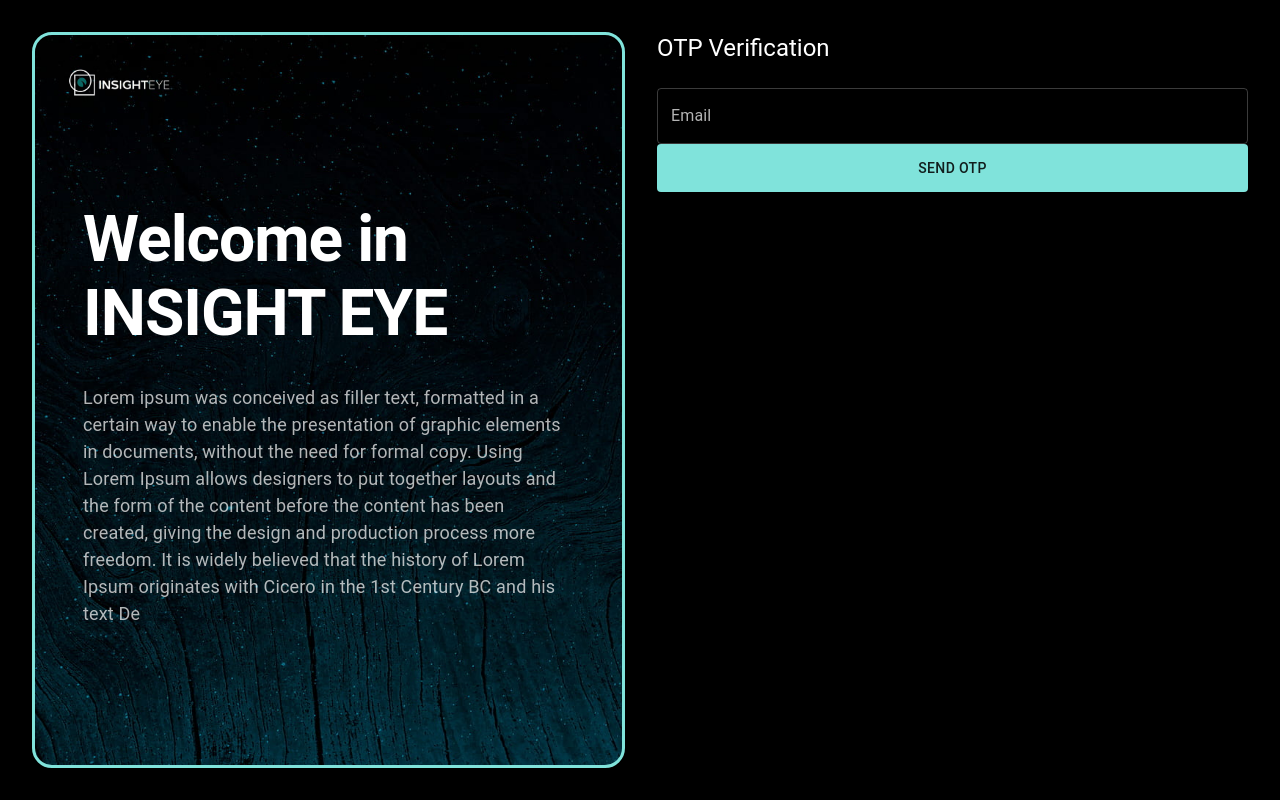
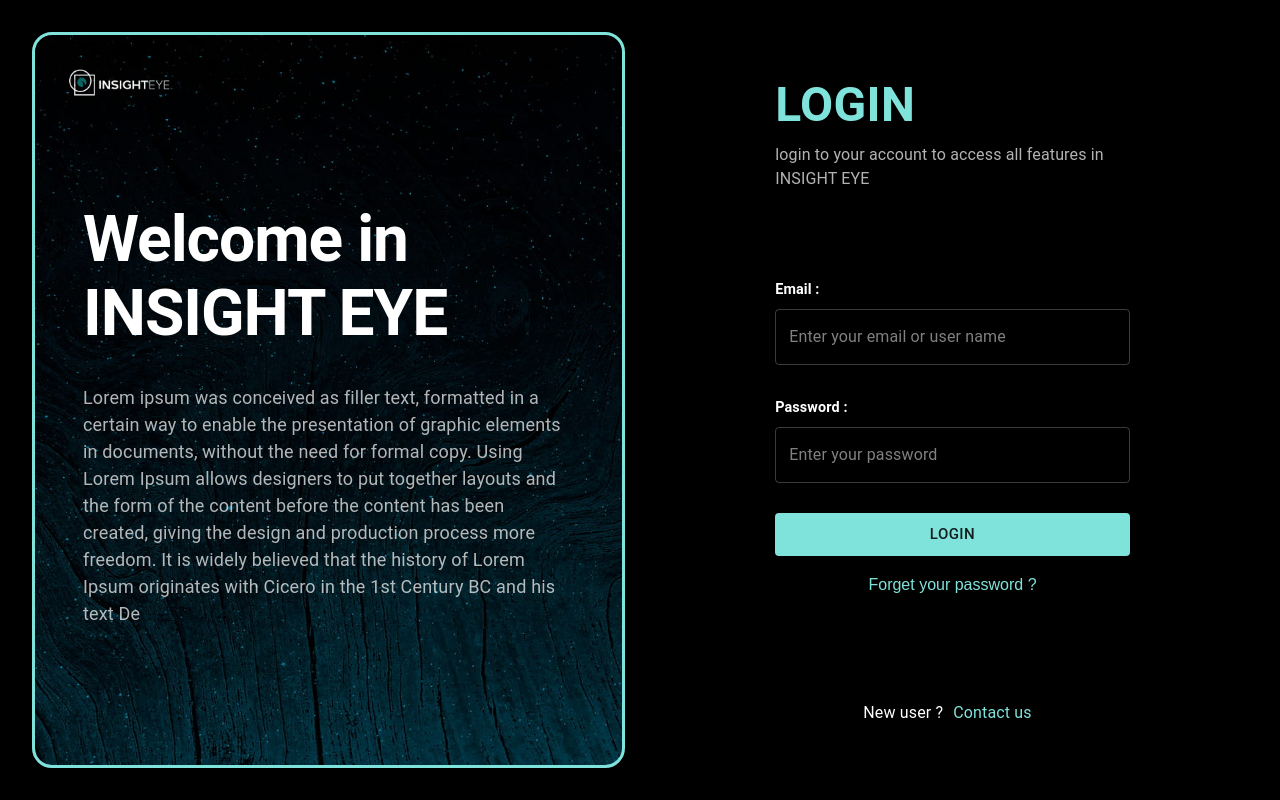
Before and after one commit to randa-11295/Insight-eye, a React (Create React App) app: page /log-in in a window 1280 px wide. Built offline with nearby package versions, Linux system fonts and the light colour scheme.

Commit message:
update log in ui

```diff
--- a/src/Components/Auth/LogIn.js
+++ b/src/Components/Auth/LogIn.js
@@ -5,7 +5,7 @@ import { useFormik } from "formik";
 import axios from "axios";
 import { useRecoilState } from "recoil";
 import { authState } from "../../Recoil/RecoilState";
-import { Box, Button, Typography } from "@mui/material";
+import { Box, Link, Typography } from "@mui/material";
 
 const LogIn = () => {
 
@@ -46,7 +46,7 @@ const LogIn = () => {
 
   return (
 
-    <Box>
+    <Box sx={{ flexDirection: "column", height: "100%", display: "flex", justifyContent: "space-around" }}>
       <Box>
         <Typography
           variant="h4"
@@ -68,6 +68,7 @@ const LogIn = () => {
         >
           login to your account  to access all features in INSIGHT EYE</Typography>
       </Box>
+
       <Box component="form" onSubmit={formik.handleSubmit}>
 
         <InputTextCustom label="Email "
@@ -83,14 +84,21 @@ const LogIn = () => {
 
           value={formik.values.username}
           onChange={formik.handleChange} />
-        <Button sx={{ margin: "auto" }}>
-
-          Forget your password?
-        </Button>
         <LoadBtn fullWidth text={"LogIn"} />
 
+        <Link component="span" underline="hover" sx={{ cursor: "pointer", padding: "20px", display: "block", textAlign: "center" }}>
+          Forget your password ?
+        </Link>
       </Box>
-      </Box>
+
+      <Typography sx={{ textAlign: "center" }}>
+
+        New user ?
+        <Link component="span" underline="hover" sx={{ cursor: "pointer", padding: "10px" }}>
+          Contact us
+        </Link>
+      </Typography>
+    </Box>
   )
 }
 
--- a/src/Pages/Welcome.js
+++ b/src/Pages/Welcome.js
@@ -19,7 +19,11 @@ const Welcome = () => {
         width: { md: "50%" },
         height: { xs: "50%", md: "100%" },
       }} >
-        <Otp />
+        <Box sx={{ margin : "auto",width  : "60%" ,height : "100%"}}>
+
+        <LogIn />
+        </Box>
+        {/* <Otp /> */}
       </Box>
     </Stack>
   );
```
